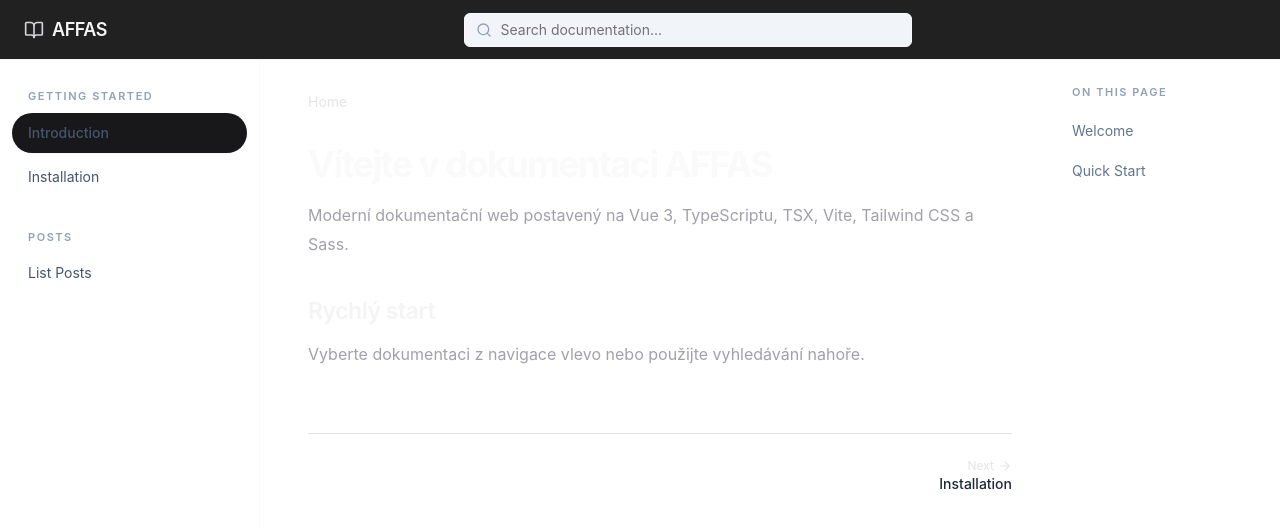
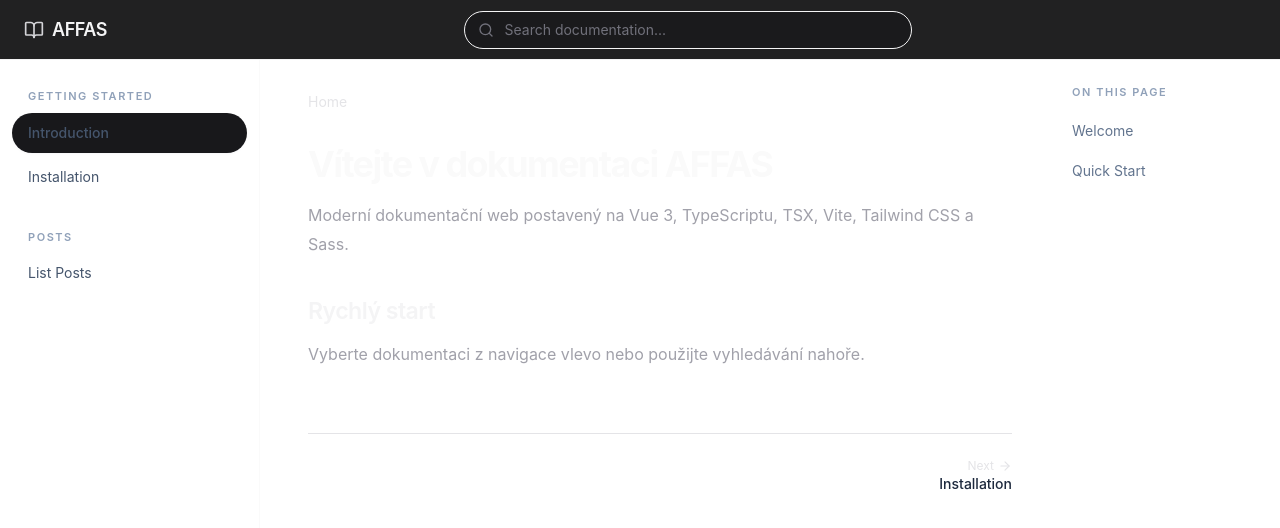
Before and after one commit to akcizur/affas, a Vue app: page / in a window 1280 px wide. Shown: the top 528 px of the page. Built offline with nearby package versions, Linux system fonts and the light colour scheme.

Commit message:
Set dark default layout for SearchBox.tsx

```diff
--- a/src/components/SearchBox.tsx
+++ b/src/components/SearchBox.tsx
@@ -2,5 +2,44 @@ import { defineComponent, ref } from 'vue'
 import { RouterLink } from 'vue-router'
 import { Search } from 'lucide-vue-next'
 import navigation from '@/data/navigation'
-const items = navigation.flatMap(g=>g.children)
-export default defineComponent({ name:'SearchBox', setup(){ const query=ref(''); const results=()=>{const q=query.value.trim().toLowerCase(); return q?items.filter(x=>x.title.toLowerCase().includes(q)).slice(0,8):[]}; return ()=> <div class="relative"><Search class="absolute left-3 top-1/2 -translate-y-1/2 w-4 h-4 text-slate-400"/><input value={query.value} onInput={(e)=>query.value=(e.target as HTMLInputElement).value} placeholder="Search documentation..." class="w-full pl-9 pr-3 py-1.5 text-sm rounded-md bg-slate-100 border border-transparent focus:bg-white focus:border-brand-500 focus:outline-none"/>{results().length>0&&<ul class="absolute top-full left-0 right-0 mt-1 bg-white border border-slate-200 rounded-md shadow-lg overflow-hidden z-50">{results().map(r=><li key={r.path}><RouterLink to={r.path} onClick={()=>query.value=''} class="block px-3 py-2 text-sm hover:bg-slate-50">{r.title}</RouterLink></li>)}</ul>}</div> } })
+
+const items = navigation.flatMap(group => group.children)
+
+export default defineComponent({
+  name: 'SearchBox',
+  setup() {
+    const query = ref('')
+    const results = () => {
+      const value = query.value.trim().toLowerCase()
+      return value ? items.filter(item => item.title.toLowerCase().includes(value)).slice(0, 8) : []
+    }
+
+    return () => (
+      <div class="relative">
+        <Search class="pointer-events-none absolute left-3.5 top-1/2 size-4 -translate-y-1/2 text-zinc-500" />
+        <input
+          value={query.value}
+          onInput={(event) => query.value = (event.target as HTMLInputElement).value}
+          placeholder="Search documentation..."
+          aria-label="Search documentation"
+          class="w-full rounded-full border border-zinc-800 bg-zinc-900/80 py-2 pl-10 pr-4 text-sm text-zinc-100 outline-none placeholder:text-zinc-500 focus:border-zinc-600 focus:bg-zinc-900 focus:ring-2 focus:ring-zinc-700/40"
+        />
+        {results().length > 0 && (
+          <ul class="absolute left-0 right-0 top-full z-50 mt-2 space-y-1 overflow-hidden rounded-2xl border border-zinc-800 bg-[#111113] p-1.5 shadow-2xl shadow-black/40">
+            {results().map(item => (
+              <li key={item.path}>
+                <RouterLink
+                  to={item.path}
+                  onClick={() => query.value = ''}
+                  class="block rounded-full px-4 py-2.5 text-sm text-zinc-300 hover:bg-zinc-800 hover:text-white"
+                >
+                  {item.title}
+                </RouterLink>
+              </li>
+            ))}
+          </ul>
+        )}
+      </div>
+    )
+  },
+})
```
